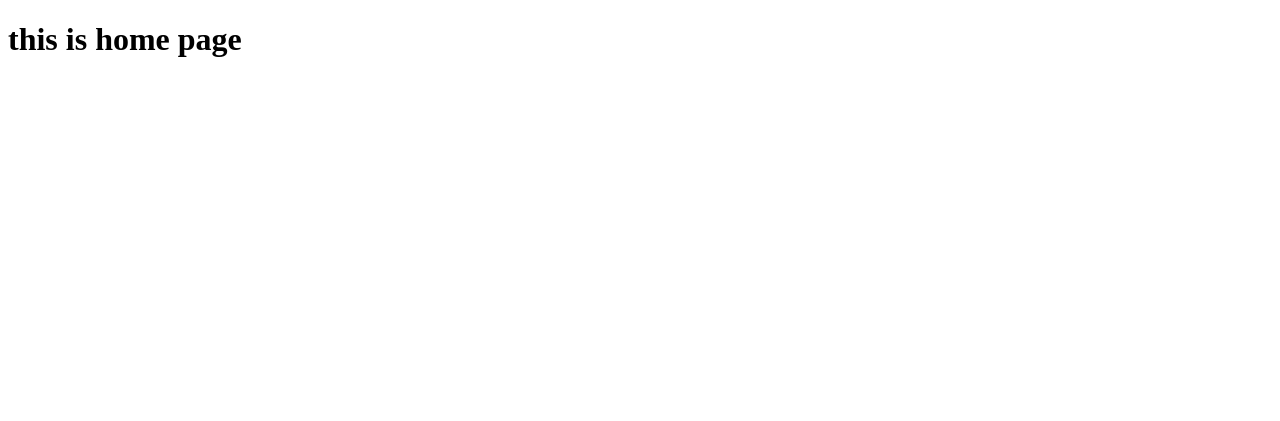
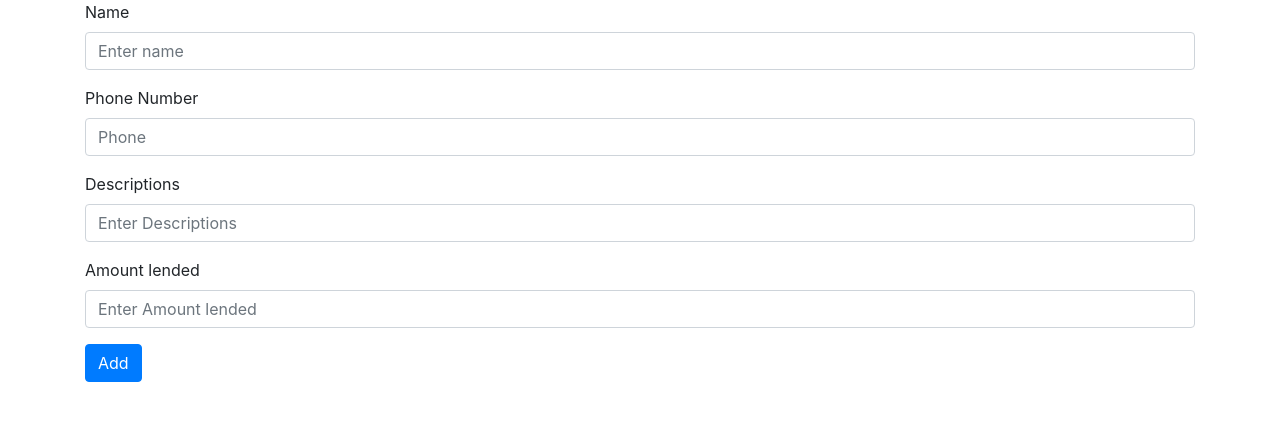
Before and after one commit to aryan-basu-gemini/Merchant-Ledgerbook, a Django app: template logbooks/templates/index.html in a window 1280 px wide. Shown: the top 421 px of the page. Run offline with Django 4.2, Linux system fonts and the light colour scheme; the template is opened without the code that fills it, so the values that code supplies are empty.

Commit message:
intial commit

```diff
--- a/logbooks/templates/index.html
+++ b/logbooks/templates/index.html
@@ -4,10 +4,40 @@
     <meta charset="UTF-8">
     <meta http-equiv="X-UA-Compatible" content="IE=edge">
     <meta name="viewport" content="width=device-width, initial-scale=1.0">
+     <link rel="stylesheet" href="https://cdn.jsdelivr.net/npm/bootstrap@4.3.1/dist/css/bootstrap.min.css" integrity="sha384-ggOyR0iXCbMQv3Xipma34MD+dH/1fQ784/j6cY/iJTQUOhcWr7x9JvoRxT2MZw1T" crossorigin="anonymous">
+        <script src="https://code.jquery.com/jquery-3.3.1.slim.min.js" integrity="sha384-q8i/X+965DzO0rT7abK41JStQIAqVgRVzpbzo5smXKp4YfRvH+8abtTE1Pi6jizo" crossorigin="anonymous"></script>
+    <script src="https://cdn.jsdelivr.net/npm/popper.js@1.14.7/dist/umd/popper.min.js" integrity="sha384-UO2eT0CpHqdSJQ6hJty5KVphtPhzWj9WO1clHTMGa3JDZwrnQq4sF86dIHNDz0W1" crossorigin="anonymous"></script>
+    <script src="https://cdn.jsdelivr.net/npm/bootstrap@4.3.1/dist/js/bootstrap.min.js" integrity="sha384-JjSmVgyd0p3pXB1rRibZUAYoIIy6OrQ6VrjIEaFf/nJGzIxFDsf4x0xIM+B07jRM" crossorigin="anonymous"></script>
+
+
     <title>Document</title>
-    <h1>this is home page</h1>
+
+
 </head>
 <body>
+    <div class="container">
 
+    <form>
+  <div class="form-group">
+    <label for="exampleInputEmail1">Name</label>
+    <input type="text" class="form-control" id="exampleInputEmail1" aria-describedby="emailHelp" placeholder="Enter name">
+
+  </div>
+  <div class="form-group">
+    <label for="exampleInputPassword1">Phone Number</label>
+    <input type="number" class="form-control" id="exampleInputPassword1" placeholder="Phone">
+  </div>
+  <div class="form-group">
+    <label for="exampleInputPassword1">Descriptions</label>
+    <input type="text" class="form-control" id="exampleInputPassword1" placeholder="Enter Descriptions">
+  </div>
+  <div class="form-group">
+    <label for="exampleInputPassword1">Amount lended</label>
+    <input type="number" class="form-control" id="exampleInputPassword1" placeholder="Enter Amount lended">
+  </div>
+
+  <button type="submit" class="btn btn-primary">Add</button>
+</form>
+</div>
 </body>
 </html>
```
